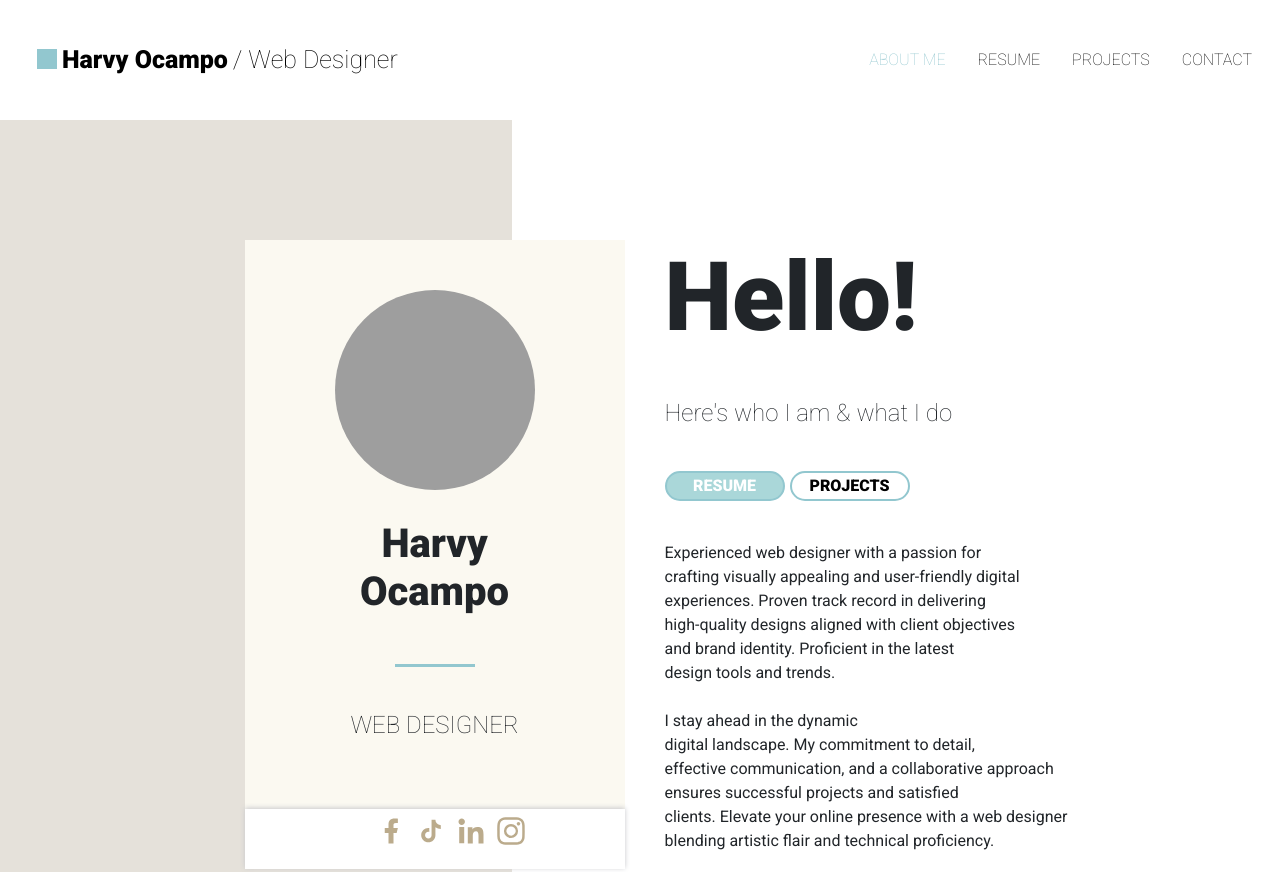
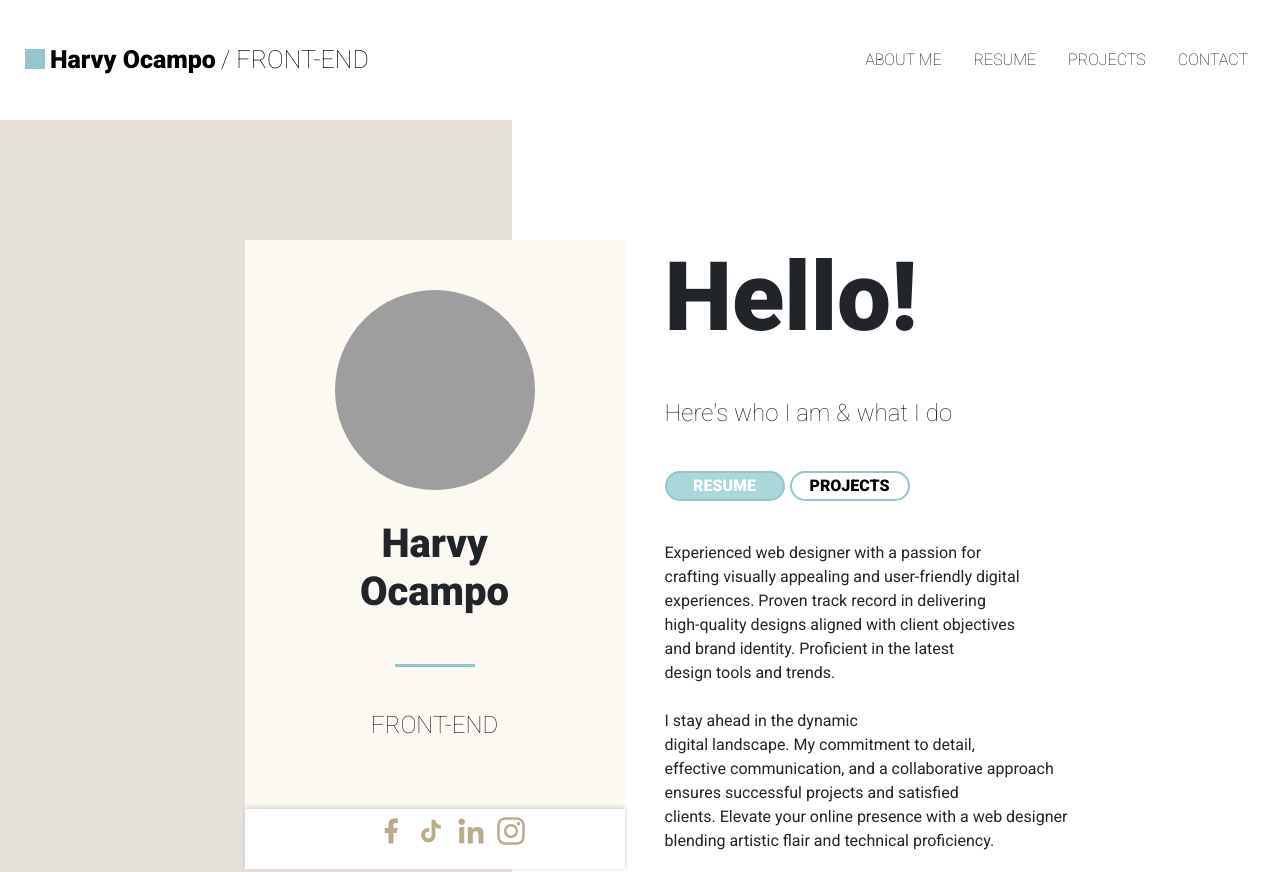
Before and after one commit to HarvyOcampo21/CV, a plain HTML site: page index.html in a window 1280 px wide. Shown: the top 872 px of the page. Drawn offline with nearby package versions, Linux system fonts and the light colour scheme; grey boxes are pictures that could not be loaded.

Commit message:
Add files via upload

```diff
--- a/index.html
+++ b/index.html
@@ -11,31 +11,44 @@
     <link rel="stylesheet" href="./style.css">
 </head>
 <body>
+    <!-- Navbar -->
     <nav class="navbar sticky-top navbar-expand-lg bg-body-tertiary">
-        <div class="container-fluid">
-            <button class="navbar-toggler" type="button" data-bs-toggle="collapse" data-bs-target="#navbarTogglerDemo01" aria-controls="navbarTogglerDemo01" aria-expanded="false" aria-label="Toggle navigation">
+        <div class="container">
+            <!-- logo -->
+            <a class="navbar-brand roboto-black nav-name" href="index.html"><div class="box-dot"></div>Harvy Ocampo<p class="roboto-thin">/ FRONT-END</p></a>
+            <!-- toggler -->
+          <button class="navbar-toggler shadow-none border-0 " type="button" data-bs-toggle="offcanvas" data-bs-target="#offcanvasNavbar" aria-controls="offcanvasNavbar" aria-label="Toggle navigation">
             <span class="navbar-toggler-icon"></span>
           </button>
-
-            <div class="collapse navbar-collapse" id="navbarTogglerDemo01">
-                <a class="navbar-brand roboto-black nav-name" href="index.html"><div class="box-dot"></div>Harvy Ocampo   <p class="roboto-thin">/ Web Designer</p></a>
-                <ul class="nav justify-content-end">
-                    <li class="nav-item">
+            <!-- sidebar -->
+          <div class="sidebar offcanvas offcanvas-start d-flex justify-content-end" tabindex="-1" id="offcanvasNavbar" aria-labelledby="offcanvasNavbarLabel">
+            <!-- sidebar header -->
+            <div class="offcanvas-header text-white border-bottom">
+              <h5 class="roboto-black offcanvas-title" id="offcanvasNavbarLabel">Harvy Ocampo</h5>
+              <!-- close button -->
+              <button type="button" class="btn-close btn-close-white shadow-none" data-bs-dismiss="offcanvas" aria-label="Close"></button>
+            </div>
+            <!-- sidebar body -->
+            <div class="offcanvas-body">
+              <ul class="navbar-nav justify-content-end flex-grow-1 pe-3">
+                <li class="nav-item mx-2">
                   <a class="roboto-thin nav-link active" aria-current="page" href="index.html">ABOUT ME</a>
                 </li>
-                    <li class="nav-item">
+                <li class="nav-item mx-2">
                   <a class="roboto-thin nav-link" href="resume.html">RESUME</a>
                 </li>
-                    <li class="nav-item">
+                <li class="nav-item mx-2">
                     <a class="roboto-thin nav-link" href="#">PROJECTS</a>
                   </li>
-                    <li class="nav-item">
-                      <a class="roboto-thin nav-link" href="">CONTACT</a>
+                  <li class="nav-item mx-2">
+                    <a class="roboto-thin nav-link" href="#">CONTACT</a>
                   </li>
               </ul>
             </div>
           </div>
+        </div>
       </nav>
+      <!-- Navbar -->
     <div class="container">
         <div class="intro-underlay">
             <div class="left-underlay">
@@ -46,7 +59,7 @@
                         <img src="./assets/image/profile.jpg" alt="">
                         <h1 class="roboto-black">Harvy <br> Ocampo</h1>
                         <div class="profile-line"></div>
-                        <p class="roboto-thin">WEB DESIGNER</p>
+                        <p class="roboto-thin">FRONT-END</p>
                         <div class="profile-footer">
                             <footer>
                                 <ul class="profile-footer-icons">
```
Also changed, not shown: resume.html (+1 -1 lines). Lines whose indentation alone changed are shown as unchanged.
